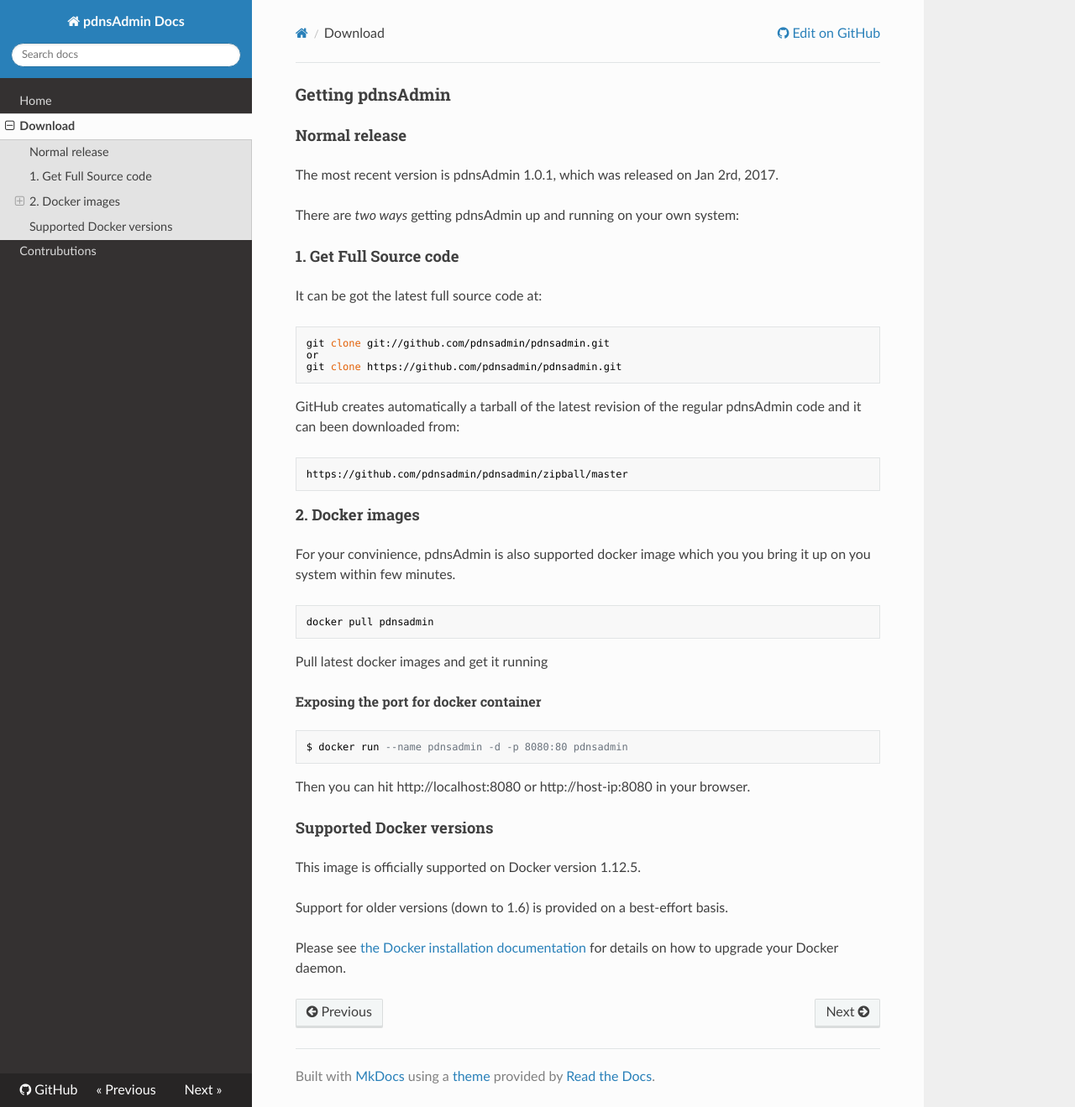
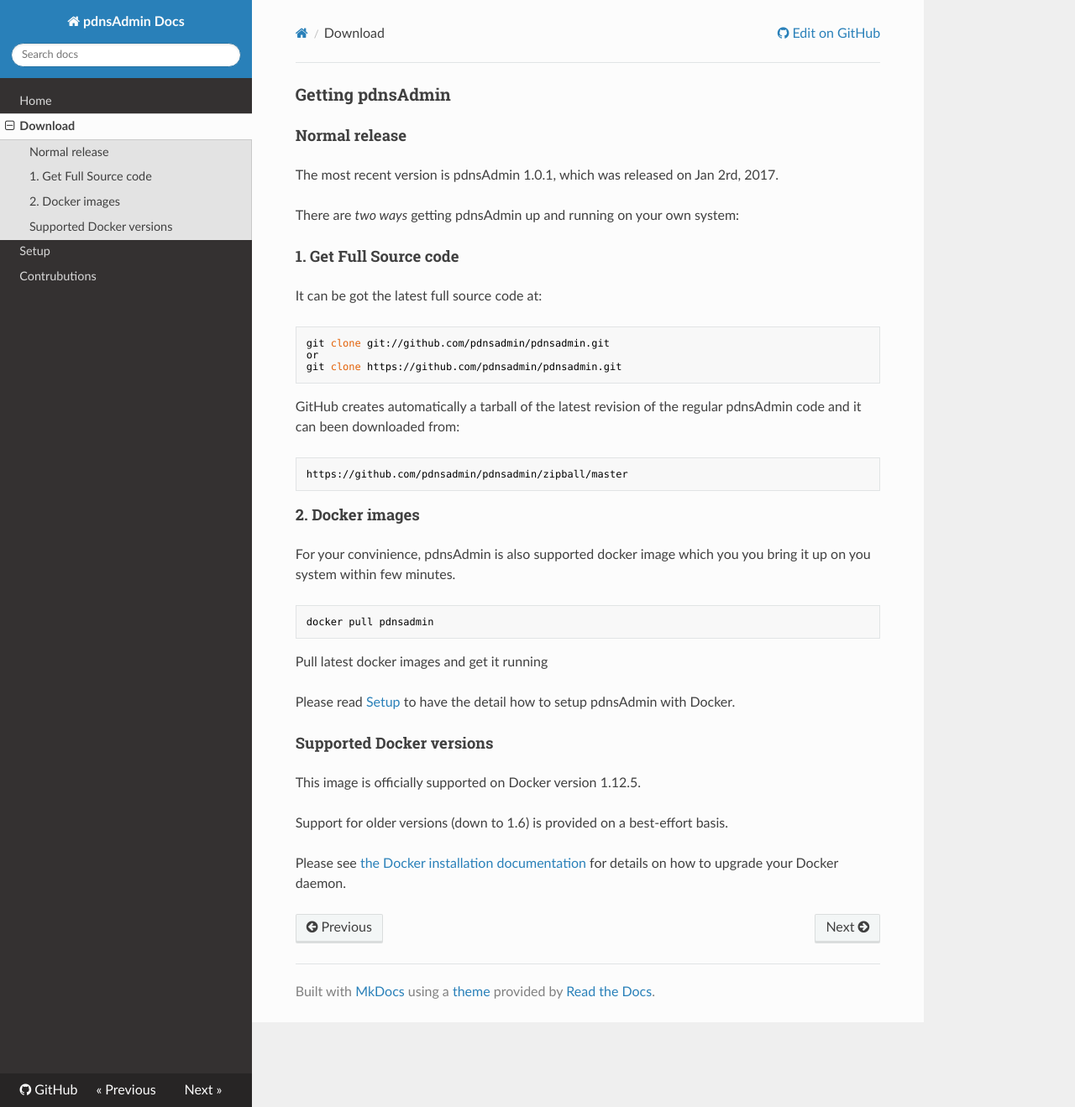
Before and after one commit to pdnsadmin/pdnsadmin-docs, an MkDocs documentation site: the page built from docs/download.md, in a window 1280 px wide and 1319 px high. Shown: the whole window at 84% size. Built offline with MkDocs 1.6.1, drawn with Linux system fonts in a browser that asks for light colours; nearby versions of some CDN libraries; old or Windows-style settings are respelled for this version of MkDocs.

Commit message:
Update download page and add new setup page with detail of docker container

```diff
--- a/docs/download.md
+++ b/docs/download.md
@@ -24,11 +24,7 @@
 
 Pull latest docker images and get it running
 
-###### Exposing the port for docker container
-
-    $ docker run --name pdnsadmin -d -p 8080:80 pdnsadmin
-
-Then you can hit http://localhost:8080 or http://host-ip:8080 in your browser.
+Please read [Setup](http://doc.pdnsadmin.com/setup) to have the detail how to setup pdnsAdmin with Docker.
 
 #### Supported Docker versions
 This image is officially supported on Docker version 1.12.5.
--- a/mkdocs.yml
+++ b/mkdocs.yml
@@ -5,4 +5,5 @@
 pages:
     - Home: index.md
     - Download: download.md
+    - Setup: setup.md
     - Contrubutions: contributions.md
```
Also changed, not shown: docs/setup.md (added, +40 -0 lines).
